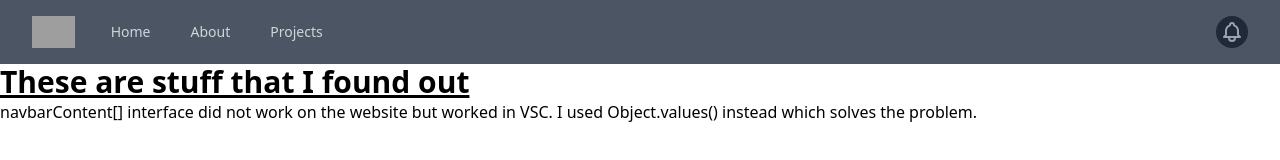
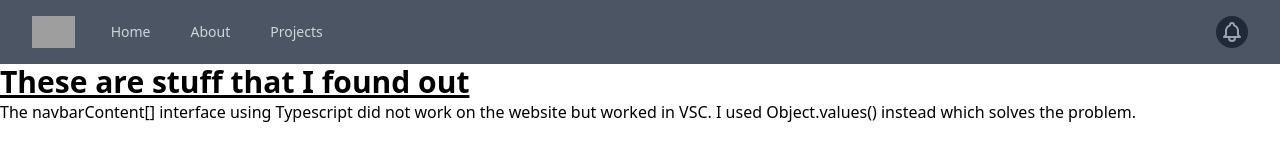
Before and after one commit to CorneliusAng/CorneliusAng.github.io, a Gatsby site: page /projects in a window 1280 px wide. Built offline with nearby package versions, Linux system fonts and the light colour scheme; Gatsby itself is replaced by a stand-in of ours; grey boxes are pictures that could not be loaded.

Commit message:
Update words in projects.tsx

```diff
--- a/src/pages/projects.tsx
+++ b/src/pages/projects.tsx
@@ -5,7 +5,7 @@ const ProjectPage = () => {
   return (
     <Layout pageTitle="Projects Page">
       <p className="text-3xl font-bold underline">These are stuff that I found out</p>
-      <p>navbarContent[] interface did not work on the website but worked in VSC. I used Object.values() instead which solves the problem.</p>
+      <p>The navbarContent[] interface using Typescript did not work on the website but worked in VSC. I used Object.values() instead which solves the problem.</p>
     </Layout>
   )
 }
```
